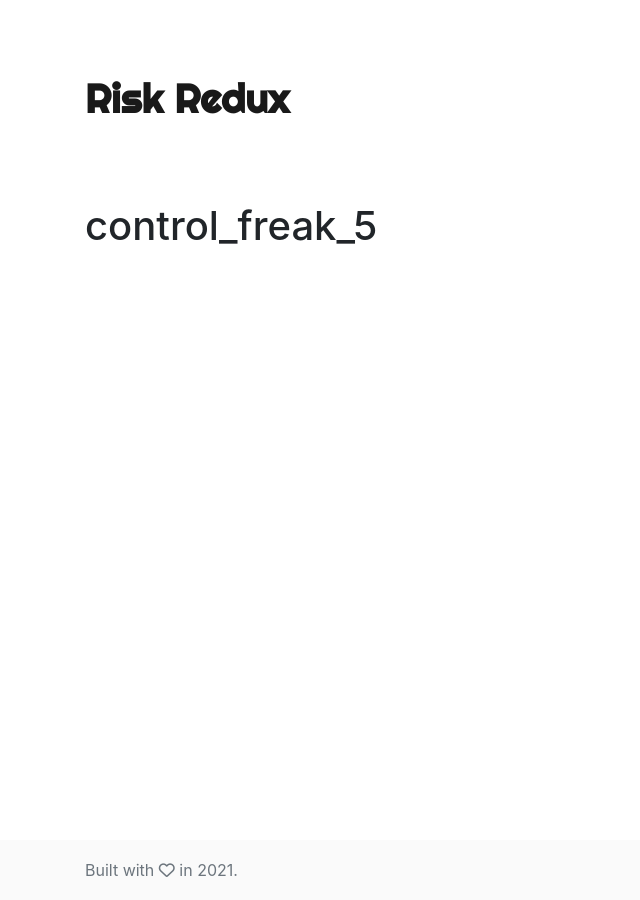
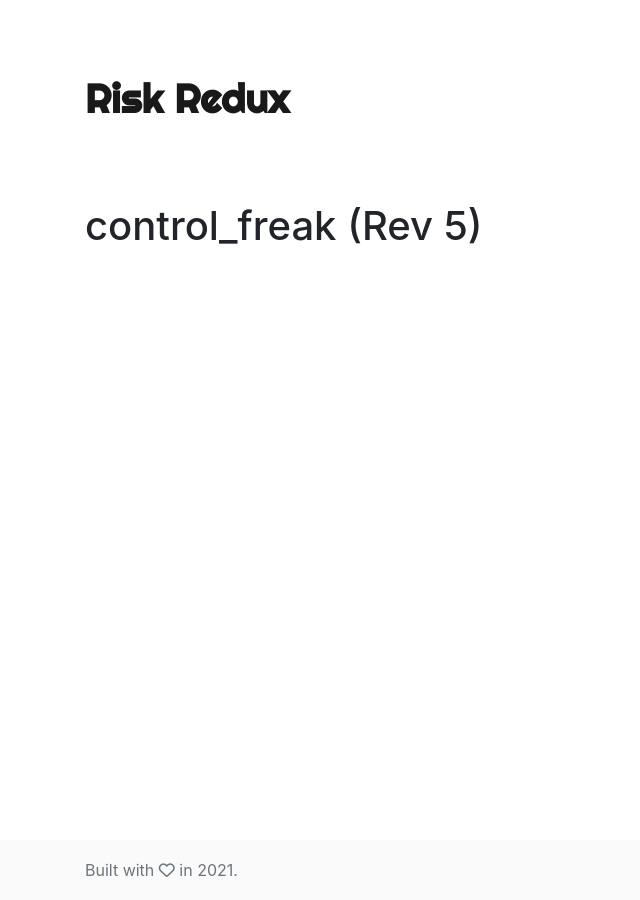
Before and after one commit to risk-redux/risk-redux.github.io, a Jekyll site: the page built from _projects/control_freak_5.markdown, in a window 1280 px wide. Shown: the whole page, without its empty margins (0-640 px from the left). Built offline with Jekyll 4.4.1, drawn with Linux system fonts in a browser that asks for light colours; nearby versions of some CDN libraries; library files that are not in the unit come from our copies.

Commit message:
Making version updates.

```diff
--- a/_projects/control_freak.markdown
+++ b/_projects/control_freak.markdown
@@ -1,6 +1,6 @@
 ---
 layout: post
-title: "control_freak (Retired)"
+title: "control_freak (Rev 4; Retired)"
 app_url: "#"
 thumbnail: /images/control_freak.png
 tags:
--- a/_projects/control_freak_5.markdown
+++ b/_projects/control_freak_5.markdown
@@ -1,7 +1,7 @@
 ---
 layout: post
-title: "control_freak_5"
-app_url: "https://controlfreak5.risk-redux.io"
+title: "control_freak (Rev 5)"
+app_url: "https://controlfreak.risk-redux.io"
 thumbnail: /images/control_freak_5.png
 tags:
 ---
```
